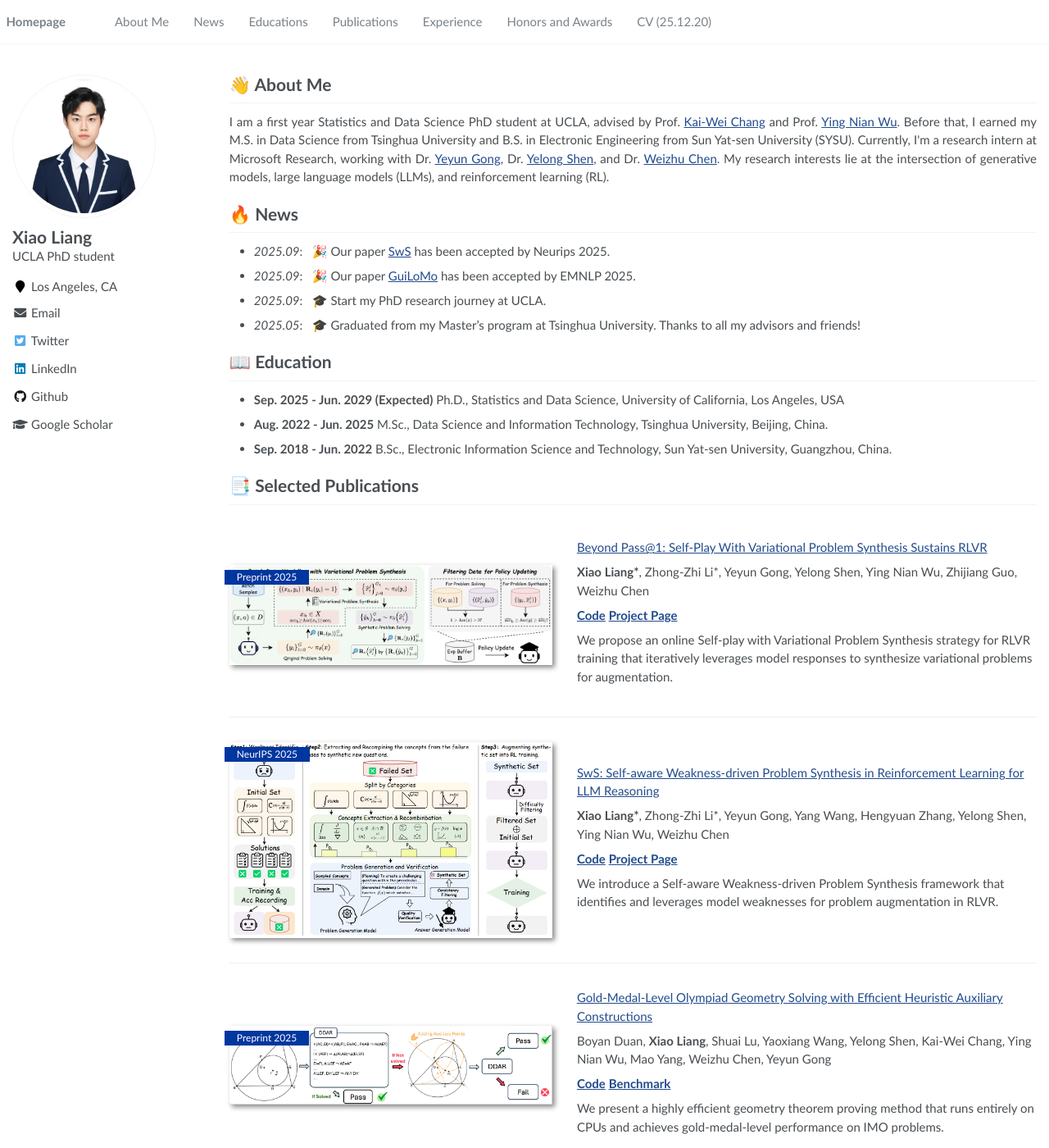
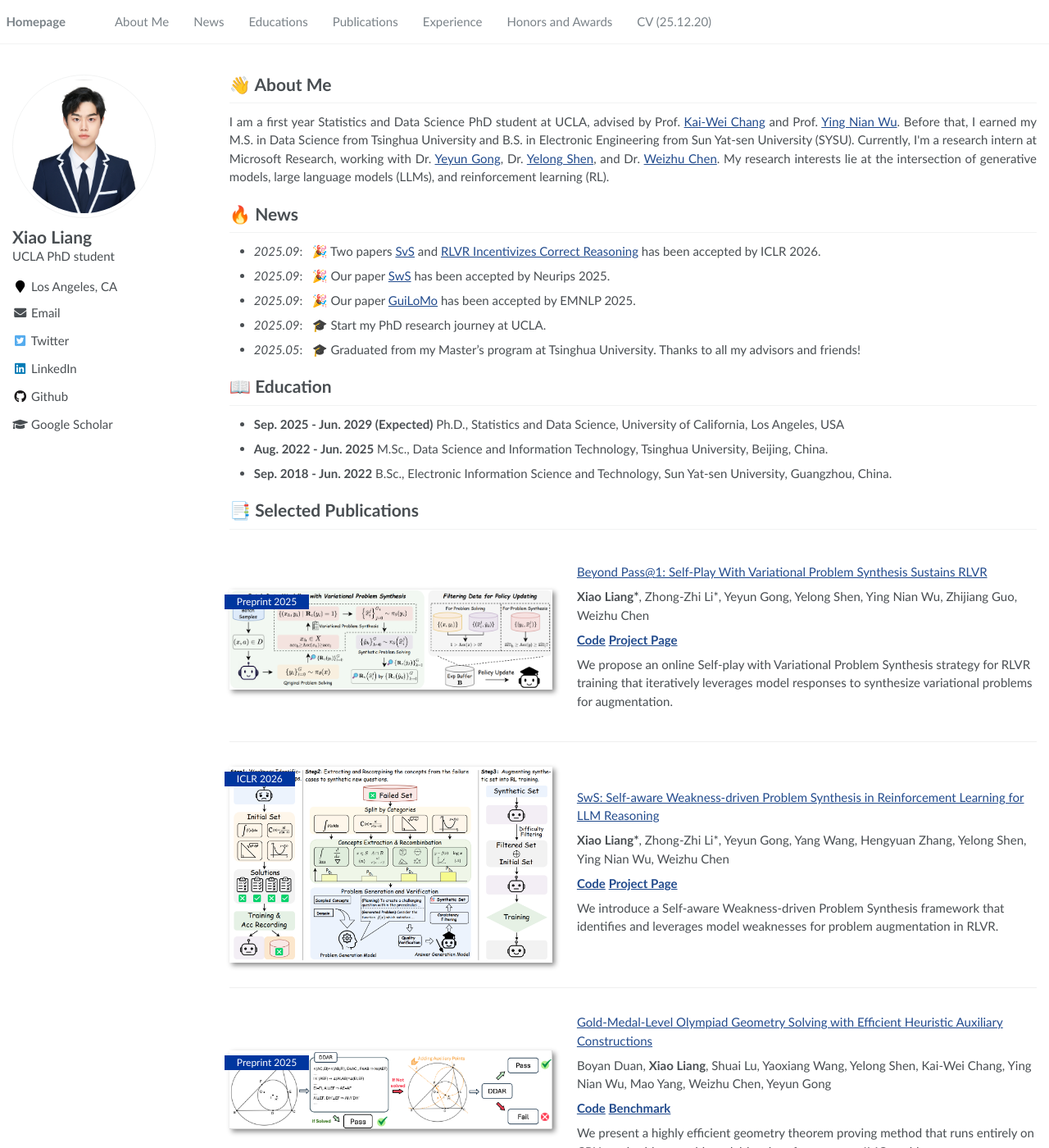
Before and after one commit to MasterVito/MasterVito.github.io, a Jekyll site: the page built from _pages/about.md, in a window 1280 px wide and 1400 px high. Shown: the whole window at 82% size. Built offline with Jekyll 4.4.1, drawn with Linux system fonts in a browser that asks for light colours; some of the changed text lies outside the part shown.

Commit message:
add-iclr-2026

```diff
--- a/_pages/about.md
+++ b/_pages/about.md
@@ -27,6 +27,7 @@ redirect_from:
 <div style="margin-top: 15px;"></div>
 
 # 🔥 News
+- *2025.09*: &nbsp; 🎉 Two papers [SvS](https://arxiv.org/abs/2506.14245) and [RLVR Incentivizes Correct Reasoning](https://arxiv.org/abs/2506.14245) has been accepted by ICLR 2026.
 - *2025.09*: &nbsp; 🎉 Our paper [SwS](https://arxiv.org/abs/2506.08989) has been accepted by Neurips 2025.
 - *2025.09*: &nbsp; 🎉 Our paper [GuiLoMo](https://arxiv.org/abs/2506.14646) has been accepted by EMNLP 2025.
 - *2025.09*: &nbsp; 🎓️ Start my PhD research journey at UCLA.
@@ -63,7 +64,7 @@ We propose an online Self-play with Variational Problem Synthesis strategy for R
 
 <!-- ====================== SwS ====================== -->
 <div class='paper-box'><div class='paper-box-image'><div>
-  <div class="badge">NeurIPS 2025</div>
+  <div class="badge">ICLR 2026</div>
   <img src='images/sws.png' alt="SwS" width="100%">
 </div></div>
 <div class='paper-box-text' markdown="1">
@@ -113,7 +114,7 @@ We propose a dynamic ratio-based training pipeline that balances System-1 and Sy
 
 <!-- ====================== RLVR Correct Reasoning ====================== -->
 <div class='paper-box'><div class='paper-box-image'><div>
-  <div class="badge">Preprint 2025</div>
+  <div class="badge">ICLR 2026</div>
   <img src='images/cot-pass@k.png' alt="RLVR" width="100%">
 </div></div>
 <div class='paper-box-text' markdown="1">
```
